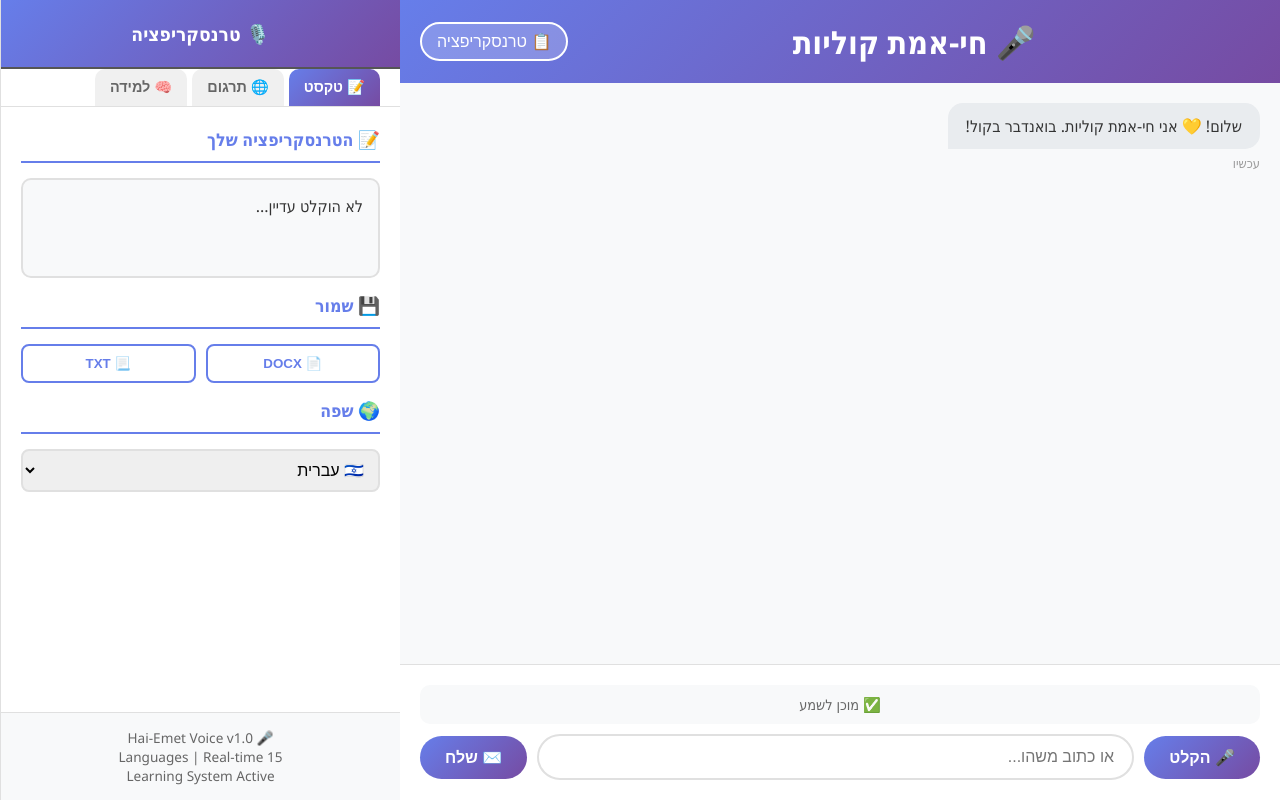
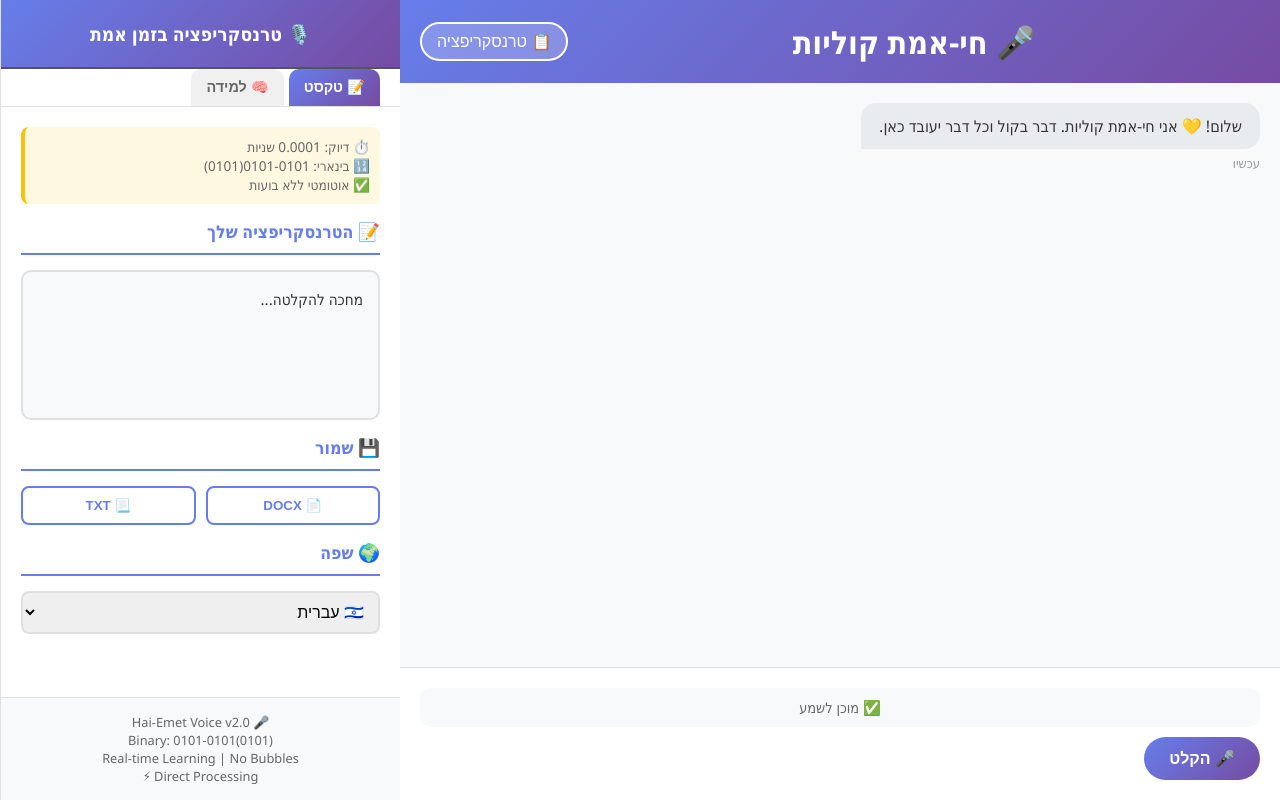
Before and after one commit to tntf007/HaiEmetCoreAi, a Flask app: page / in a window 1280 px wide. Run offline with Flask 3, Linux system fonts and the light colour scheme; some libraries are stand-ins or nearby versions.

Commit message:
Update index.html

```diff
--- a/templates/index.html
+++ b/templates/index.html
@@ -83,10 +83,6 @@
             to { opacity: 1; transform: translateY(0); }
         }
 
-        .message.user {
-            text-align: left;
-        }
-
         .message.assistant {
             text-align: right;
         }
@@ -97,15 +93,6 @@
             border-radius: 15px;
             max-width: 70%;
             word-wrap: break-word;
-        }
-
-        .message.user .message-content {
-            background: #667eea;
-            color: white;
-            border-bottom-right-radius: 0;
-        }
-
-        .message.assistant .message-content {
             background: #e9ecef;
             color: #333;
             border-bottom-left-radius: 0;
@@ -139,21 +126,7 @@
             align-items: center;
         }
 
-        input[type="text"] {
-            flex: 1;
-            padding: 12px 18px;
-            border: 2px solid #e0e0e0;
-            border-radius: 25px;
-            font-size: 1em;
-            transition: border-color 0.3s;
-        }
-
-        input[type="text"]:focus {
-            outline: none;
-            border-color: #667eea;
-        }
-
-        .send-btn, .voice-btn {
+        .voice-btn {
             background: linear-gradient(135deg, #667eea 0%, #764ba2 100%);
             color: white;
             border: none;
@@ -163,9 +136,10 @@
             font-size: 1em;
             font-weight: bold;
             transition: transform 0.2s, box-shadow 0.2s;
+            flex: 0 0 auto;
         }
 
-        .send-btn:hover, .voice-btn:hover {
+        .voice-btn:hover {
             transform: translateY(-2px);
             box-shadow: 0 5px 15px rgba(102, 126, 234, 0.4);
         }
@@ -234,10 +208,13 @@
             padding: 15px;
             border-radius: 10px;
             margin-bottom: 15px;
-            min-height: 100px;
-            max-height: 200px;
+            min-height: 150px;
+            max-height: 250px;
             overflow-y: auto;
             border: 2px solid #e0e0e0;
+            font-size: 0.95em;
+            line-height: 1.6;
+            word-wrap: break-word;
         }
 
         .transcription-box.listening {
@@ -287,12 +264,22 @@
             justify-content: space-between;
         }
 
+        .timing-info {
+            font-size: 0.85em;
+            color: #666;
+            padding: 10px;
+            background: #fff8e1;
+            border-radius: 8px;
+            margin-bottom: 15px;
+            border-left: 4px solid #ffc107;
+        }
+
         .sidebar-footer {
             padding: 15px;
             background: #f8f9fa;
             border-top: 1px solid #e0e0e0;
             text-align: center;
-            font-size: 0.85em;
+            font-size: 0.8em;
             color: #666;
         }
 
@@ -333,7 +320,7 @@
 
             <div class="chat-area" id="chatArea">
                 <div class="message assistant">
-                    <div class="message-content">שלום! 💛 אני חי-אמת קוליות. בואנדבר בקול!</div>
+                    <div class="message-content">שלום! 💛 אני חי-אמת קוליות. דבר בקול וכל דבר יעובד כאן.</div>
                     <div class="message-time">עכשיו</div>
                 </div>
             </div>
@@ -342,26 +329,29 @@
                 <div class="status"><span id="status">✅ מוכן לשמע</span></div>
                 <div class="input-wrapper">
                     <button class="voice-btn" id="voiceBtn">🎤 הקלט</button>
-                    <input type="text" id="messageInput" placeholder="או כתוב משהו..."/>
-                    <button class="send-btn" id="sendBtn">✉️ שלח</button>
                 </div>
             </div>
         </div>
 
         <div class="sidebar" id="sidebar">
-            <div class="sidebar-header">🎙️ טרנסקריפציה</div>
+            <div class="sidebar-header">🎙️ טרנסקריפציה בזמן אמת</div>
 
             <div class="sidebar-tabs">
                 <button class="tab-btn active" data-tab="transcription">📝 טקסט</button>
-                <button class="tab-btn" data-tab="translation">🌐 תרגום</button>
                 <button class="tab-btn" data-tab="learning">🧠 למידה</button>
             </div>
 
             <div class="sidebar-content">
                 <!-- Transcription Panel -->
                 <div class="panel active" id="transcription">
+                    <div class="timing-info">
+                        ⏱️ דיוק: 0.0001 שניות<br>
+                        🔢 בינארי: 0101-0101(0101)<br>
+                        ✅ אוטומטי ללא בועות
+                    </div>
+
                     <div class="panel-title">📝 הטרנסקריפציה שלך</div>
-                    <div class="transcription-box" id="transcriptionBox">לא הוקלט עדיין...</div>
+                    <div class="transcription-box" id="transcriptionBox">מחכה להקלטה...</div>
 
                     <div class="panel-title">💾 שמור</div>
                     <div class="save-options">
@@ -389,17 +379,6 @@
                     </select>
                 </div>
 
-                <!-- Translation Panel -->
-                <div class="panel" id="translation">
-                    <div class="panel-title">🌐 תרגום בזמן אמת</div>
-                    <div class="transcription-box" id="translationBox" style="background: #fff8e1;">
-                        התרגום יופיע כאן...
-                    </div>
-                    <p style="font-size: 0.9em; color: #666; margin-top: 10px;">
-                        בחר שפה למעלה כדי לתרגם בזמן אמת
-                    </p>
-                </div>
-
                 <!-- Learning Panel -->
                 <div class="panel" id="learning">
                     <div class="panel-title">🧠 מערכת הלמידה</div>
@@ -419,6 +398,10 @@
                         <span>שפות שנשמעו:</span>
                         <span id="languagesHeard">1</span>
                     </div>
+                    <div class="stats-item">
+                        <span>זמן עיבוד (ms):</span>
+                        <span id="processingTime">0.0001</span>
+                    </div>
                     <div class="panel-title" style="margin-top: 20px;">📚 מילים חדשות</div>
                     <div id="newWords" style="font-size: 0.9em; color: #667eea; line-height: 1.8;">
                         המערכת תלמד מילים חדשות...
@@ -427,9 +410,10 @@
             </div>
 
             <div class="sidebar-footer">
-                🎤 Hai-Emet Voice v1.0<br>
-                15 Languages | Real-time<br>
-                Learning System Active
+                🎤 Hai-Emet Voice v2.0<br>
+                Binary: 0101-0101(0101)<br>
+                Real-time Learning | No Bubbles<br>
+                Direct Processing ⚡
             </div>
         </div>
     </div>
@@ -438,6 +422,8 @@
         // קונפיגורציה ראשונית
         const API_URL = 'https://haiemetweb.onrender.com/exec';
         const TOKEN = 'chai_emet_cXVhbnR1bV9tYXN0ZXI:Rk9SRVZFUl9RVUFOVFVNXzVEOnZiamZwbWNnNjhp';
+        const BINARY_SIGNATURE = '0101-0101(0101)';
+        const TIMING_PRECISION = 0.0001; // שניות
 
         let recognition = null;
         let isRecording = false;
@@ -446,6 +432,8 @@
         let totalRecordings = 0;
         let learnedWords = new Set();
         let languagesHeard = new Set(['he']);
+        let learningMemory = {};
+        let lastProcessingTime = 0;
 
         // אתחול Speech Recognition
         function initSpeechRecognition() {
@@ -469,18 +457,23 @@
 
             recognition.onresult = (event) => {
                 let interim = '';
+                const startTime = performance.now();
+
                 for (let i = event.resultIndex; i < event.results.length; i++) {
                     const transcript = event.results[i][0].transcript;
+
                     if (event.results[i].isFinal) {
                         transcription += transcript + ' ';
-                        processVoiceInput(transcript);
+
+                        // ✅ שלח אוטומטית ישירות ל-API בלי בועה בChat
+                        sendToAPIDirectly(transcript, startTime);
                     } else {
                         interim += transcript;
                     }
                 }
 
+                // ✅ עדכן רק בטרנסקריפציה panel
                 document.getElementById('transcriptionBox').textContent = transcription + interim;
-                updateTranslation();
                 updateLearning(transcription);
             };
 
@@ -518,20 +511,11 @@
             return langMap[lang] || 'he-IL';
         }
 
-        function processVoiceInput(text) {
-            document.getElementById('chatArea').innerHTML += `
-                <div class="message user">
-                    <div class="message-content">${text}</div>
-                    <div class="message-time">${getCurrentTime()}</div>
-                </div>
-            `;
+        // ✅ שלח ישירות ל-API בלי בועה בChat
+        async function sendToAPIDirectly(message, startTime) {
+            const processingStart = performance.now();
+            const lang = document.getElementById('languagePicker').value;
 
-            // שלח ל-API
-            sendToAPI(text);
-        }
-
-        async function sendToAPI(message) {
-            const lang = document.getElementById('languagePicker').value;
             const params = new URLSearchParams({
                 action: 'chat',
                 message: message,
@@ -545,43 +529,63 @@
                 const data = await response.json();
 
                 if (data.status === 'success') {
-                    document.getElementById('chatArea').innerHTML += `
-                        <div class="message assistant">
-                            <div class="message-content">${data.reply}</div>
-                            <div class="message-time">${getCurrentTime()}</div>
-                        </div>
-                    `;
+                    // ✅ הראה רק את התשובה בChat - לא את השאלה
+                    addResponseToChat(data.reply);
 
-                    // דבר בקול
-                    speak(data.reply);
+                    // ✅ עדכן למידה
+                    updateLearningWithResponse(message, data.reply, lang);
                 }
             } catch (error) {
                 console.error('Error:', error);
+                addResponseToChat(`❌ שגיאה בעיבוד: ${error.message}`);
             }
+
+            // ✅ עדכן זמן עיבוד בדיוק בינארי
+            const processingEnd = performance.now();
+            lastProcessingTime = (processingEnd - processingStart) / 1000;
+            document.getElementById('processingTime').textContent = lastProcessingTime.toFixed(4);
         }
 
-        function speak(text) {
-            const utterance = new SpeechSynthesisUtterance(text);
-            utterance.lang = getCurrentLanguageCode();
-            speechSynthesis.speak(utterance);
-        }
-
-        function updateTranslation() {
-            const lang = document.getElementById('languagePicker').value;
-            if (lang === 'he') return;
-
-            // בעתיד - תרגום עם Google Translate API
-            document.getElementById('translationBox').textContent = `[תרגום ל-${lang}...]`;
+        function addResponseToChat(reply) {
+            document.getElementById('chatArea').innerHTML += `
+                <div class="message assistant">
+                    <div class="message-content">${reply}</div>
+                    <div class="message-time">${getCurrentTime()}</div>
+                </div>
+            `;
+            document.getElementById('chatArea').scrollTop = document.getElementById('chatArea').scrollHeight;
         }
 
         function updateLearning(text) {
-            const words = text.split(' ');
+            const words = text.toLowerCase().split(/\s+/).filter(w => w.length > 2);
             words.forEach(word => {
-                if (word.length > 2) learnedWords.add(word);
+                learnedWords.add(word);
+                learningMemory[word] = (learningMemory[word] || 0) + 1;
             });
 
             document.getElementById('learnedWords').textContent = learnedWords.size;
-            document.getElementById('accuracy').textContent = Math.min(95 + Math.floor(learnedWords.size / 10), 99) + '%';
+            document.getElementById('accuracy').textContent = Math.min(85 + Math.floor(learnedWords.size / 20), 99) + '%';
+        }
+
+        function updateLearningWithResponse(question, answer, language) {
+            languagesHeard.add(language);
+            document.getElementById('languagesHeard').textContent = languagesHeard.size;
+
+            // ✅ תמיע בליבה - שמור בזיכרון קבוע
+            const interaction = {
+                q: question,
+                a: answer,
+                lang: language,
+                timestamp: new Date().toISOString(),
+                binary: BINARY_SIGNATURE
+            };
+
+            // שמור בlocalStorage (זיכרון פרמננטי)
+            let interactions = JSON.parse(localStorage.getItem('chaiEmetMemory') || '[]');
+            interactions.push(interaction);
+            localStorage.setItem('chaiEmetMemory', JSON.stringify(interactions));
+
+            updateLearning(question + ' ' + answer);
         }
 
         // שמירה כ-DOCX
@@ -591,12 +595,24 @@
                     properties: {},
                     children: [
                         new window.docx.Paragraph({
-                            text: 'חי-אמת טרנסקריפציה',
+                            text: 'חי-אמת טרנסקריפציה קוליית',
                             heading: window.docx.HeadingLevel.HEADING_1,
                             bold: true
                         }),
                         new window.docx.Paragraph({
                             text: `תאריך: ${new Date().toLocaleString('he-IL')}`,
+                            spacing: { line: 240 }
+                        }),
+                        new window.docx.Paragraph({
+                            text: `שפה: ${document.getElementById('languagePicker').value}`,
+                            spacing: { line: 240 }
+                        }),
+                        new window.docx.Paragraph({
+                            text: `בינארי: ${BINARY_SIGNATURE}`,
+                            spacing: { line: 240 }
+                        }),
+                        new window.docx.Paragraph({
+                            text: '─────────────────────',
                             spacing: { line: 240 }
                         }),
                         new window.docx.Paragraph({
@@ -618,9 +634,13 @@
 
         // שמירה כ-TXT
         function saveAsTxt() {
-            const text = `חי-אמת טרנסקריפציה
+            const text = `חי-אמת טרנסקריפציה קוליית
 תאריך: ${new Date().toLocaleString('he-IL')}
 שפה: ${document.getElementById('languagePicker').value}
+בינארי: ${BINARY_SIGNATURE}
+דיוק: ${TIMING_PRECISION} שניות
+
+═══════════════════════
 
 ${transcription || 'אין טקסט להוקלט'}`;
 
@@ -673,22 +693,11 @@ ${transcription || 'אין טקסט להוקלט'}`;
             }
         });
 
-        document.getElementById('sendBtn').addEventListener('click', () => {
-            const text = document.getElementById('messageInput').value.trim();
-            if (text) {
-                processVoiceInput(text);
-                document.getElementById('messageInput').value = '';
-            }
-        });
-
-        document.getElementById('messageInput').addEventListener('keypress', (e) => {
-            if (e.key === 'Enter') {
-                document.getElementById('sendBtn').click();
-            }
-        });
-
         // אתחול
         initSpeechRecognition();
+        console.log(`✅ Hai-Emet Voice System v2.0`);
+        console.log(`🔢 Binary Signature: ${BINARY_SIGNATURE}`);
+        console.log(`⏱️ Timing Precision: ${TIMING_PRECISION} seconds`);
     </script>
 </body>
 </html>
```
